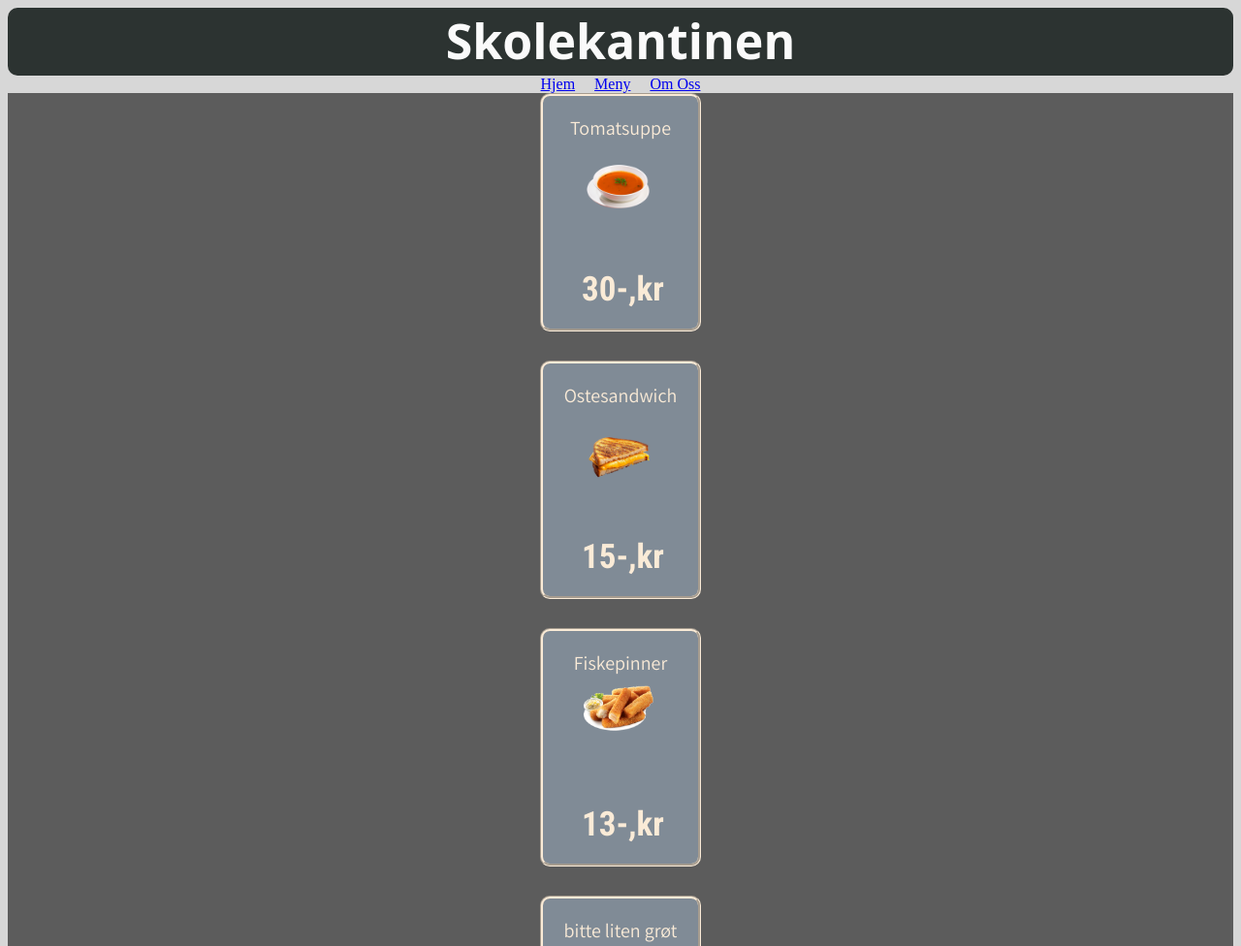
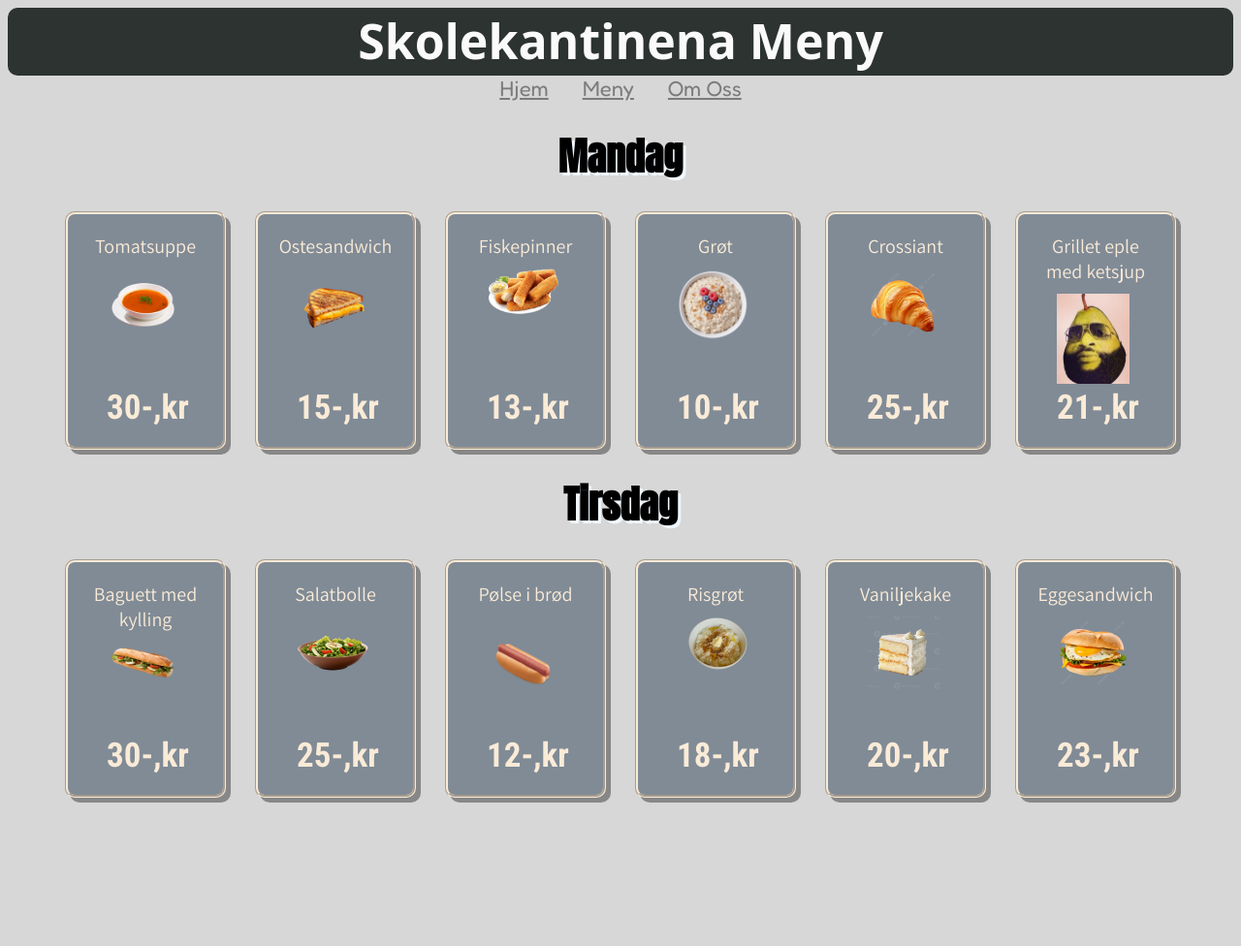
Before and after one commit to MohamedAbdirashid1/Kantine-nettside, a plain HTML site: page index.html in a window 1280 px wide. Shown: the top 976 px of the page at 97% size. After the commit the page ends 831 px from the top, so only its background shows below. Drawn offline with Linux system fonts and the light colour scheme; a web font is replaced by a local one.

Commit message:
La til mandag og tirsdagens meny

```diff
--- a/index.html
+++ b/index.html
@@ -6,17 +6,22 @@
     <link href="https://fonts.googleapis.com/css2?family=Roboto+Condensed:ital,wght@0,100..900;1,100..900&display=swap" rel="stylesheet">
     <link href="https://fonts.googleapis.com/css2?family=Assistant:wght@200..800&family=Roboto+Condensed:ital,wght@0,100..900;1,100..900&display=swap" rel="stylesheet">
     <link href="https://fonts.googleapis.com/css2?family=Assistant:wght@200..800&family=Honk&family=Roboto+Condensed:ital,wght@0,100..900;1,100..900&display=swap" rel="stylesheet">
+    <link href="https://fonts.googleapis.com/css2?family=Assistant:wght@200..800&family=Fredoka:wght@300..700&family=Honk&family=Roboto+Condensed:ital,wght@0,100..900;1,100..900&display=swap" rel="stylesheet">
+    <link href="https://fonts.googleapis.com/css2?family=Anton&family=Assistant:wght@200..800&family=Fredoka:wght@300..700&family=Honk&family=Roboto+Condensed:ital,wght@0,100..900;1,100..900&display=swap" rel="stylesheet">
     <link rel="stylesheet" href="style.css">
-    <title>kantine</title>
+    <title>Kantinens Meny</title>
 </head>
 <body>
     <div class="header">
-        <h1>Skolekantinen</h1>
+        <h1>Skolekantinena Meny</h1>
     </div>
     <div class="nav">
         <a href="index.html">Hjem</a>
         <a href="index.html">Meny</a>
         <a href="index.html">Om Oss</a>
+    </div>
+    <div class="menutitle">
+        <h1>Mandag</h1>
     </div>
     <div class="matliste">
         <div>
@@ -35,23 +40,56 @@
             <h1>13-,kr</h1>
         </div>
         <div>
-            <p>bitte liten grøt</p>
+            <p>Grøt</p>
             <img src="/bilder/groet.png">
             <h1>10-,kr</h1>
+        </div>
+        <div>
+            <p>Crossiant</p>
+            <img src="/bilder/crossiant.png">
+            <h1>25-,kr</h1>
         </div>
         <div>
             <p>Grillet eple med ketsjup</p>
             <img src="/bilder/pear.png">
             <h1>21-,kr</h1>
         </div>
+    </div>
+
+    <div class="menutitle">
+        <h1>Tirsdag</h1>
+    </div>
+    <div class="matliste">
         <div>
-            <p>Crossiant</p>
-            <img src="/bilder/crossiant.png">
+            <p>Baguett med kylling</p>
+            <img src="bilder/kyllingbaguett.png">
+            <h1>30-,kr</h1>
+        </div>
+        <div>
+            <p>Salatbolle</p>
+            <img src="bilder/salatbolle.png">
             <h1>25-,kr</h1>
         </div>
-    </div>
-    <div class="firkant">
-        <p>si hei til den nye galakse notat</p>
+        <div>
+            <p>Pølse i brød</p>
+            <img src="/bilder/poelseibroed.png">
+            <h1>12-,kr</h1>
+        </div>
+        <div>
+            <p>Risgrøt</p>
+            <img src="/bilder/risgroet.png">
+            <h1>18-,kr</h1>
+        </div>
+        <div>
+            <p>Vaniljekake</p>
+            <img src="/bilder/vaniljekake.png">
+            <h1>20-,kr</h1>
+        </div>
+        <div>
+            <p>Eggesandwich</p>
+            <img src="/bilder/eggsanwich.png">
+            <h1>23-,kr</h1>
+        </div>
     </div>
 </body>
 </html>
--- a/style.css
+++ b/style.css
@@ -14,28 +14,38 @@
 }
 .nav{
     display:flex;
-    gap: 20px;
     justify-content: center;
+    gap: 35px;
+}
+.nav a{
+    font-size: 22px;
+    font-family: "Fredoka", sans-serif;
+    color: rgb(123, 123, 123);
 }
 body{
     background-color: rgb(215, 215, 215);
 }
+.menutitle h1{
+    font-family: "Anton", sans-serif;
+    font-size: 40px;
+    text-align: center;
+    text-shadow: 3px 3px aliceblue;
+}
 .matliste {
-    background-color: rgb(92, 92, 92);
+    display: flex;
     flex-direction: row;
     justify-content: center;
-    display: flex;
-    display: grid;
     gap: 30px;
 }
 .matliste div {
+    background-color: rgb(128, 139, 150);
     position: relative;
-    background-color: rgb(128, 139, 150);
     width: 160px;
     height: 240px;
+    border-radius: 10px;
     border-style: groove;
-    border-radius: 10px;
     border-color: antiquewhite;
+    box-shadow: 5px 5px rgba(0, 0, 0, 0.372);
 }
 .matliste p{
     color: antiquewhite;
@@ -62,10 +72,3 @@ body{
     margin-right: 25%;
     bottom:20px
 }
-
-.firkant {
-    border: solid;
-    width: 100px;
-    height: 100px;
-    display: inline-block;
-}
```
Also changed, not shown: bilder/eggsanwich.png (added), bilder/kyllingbaguett.png (added), bilder/poelseibroed.png (added), bilder/risgroet.png (added), bilder/salatbolle.png (added), bilder/sjokoladekake.png (added), bilder/vaniljekake.png (added).
